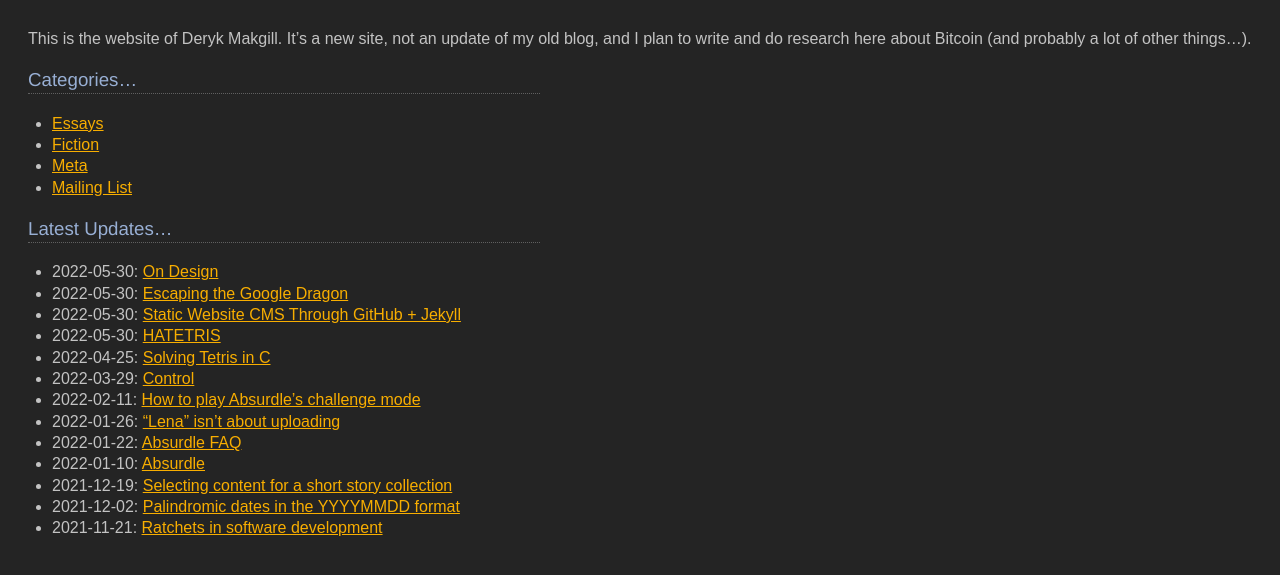
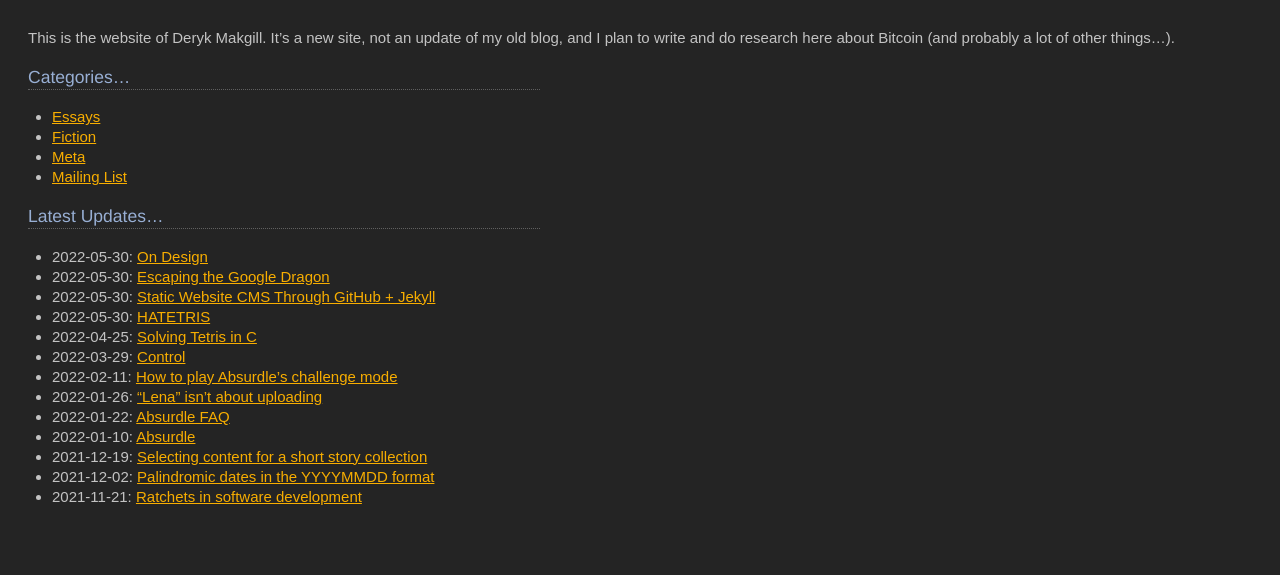
Before and after one commit to dmkgll/dmkgll, a Jekyll site: the page built from index.md, in a window 1280 px wide. Shown: the top 575 px of the page. Built offline with Jekyll 4.4.1, drawn with Linux system fonts in a browser that asks for light colours; our own code applies the rules of GitHub Pages for plain Markdown files.

Commit message:
Update home.html

```diff
--- a/_layouts/home.html
+++ b/_layouts/home.html
@@ -1,6 +1,6 @@
 <html>
   <head>
-    <style>.home{padding-left:20px;padding-right:20px;padding-top:20px;}article{padding-left:20px;padding-right:20px;max-width:512px;}body{font-family:sans-serif;color:#c3c3c3;background:#242424;line-height: 1.3333;}h1,h2,h3,h4,h5,h6{color:#98afd4;border-bottom:.0625rem dotted #606060;font-family:helvetica, sans-serif;font-weight:400;margin:margin: 2rem 0 1rem;}h4{color:#75a7f2;border-bottom:none;}a{color:#f8ae00;}a:visited{color: #f8ae00;}ul{margin: 1rem 0;padding-inline-start: 1.5rem;}</style>
+    <style>.home{padding-left:20px;padding-right:20px;padding-top:20px;}article{padding-left:20px;padding-right:20px;max-width:512px;}body{font-size:15px;font-family:sans-serif;color:#c3c3c3;background:#242424;line-height: 1.3333;}h1,h2,h3,h4,h5,h6{color:#98afd4;border-bottom:.0625rem dotted #606060;font-family:helvetica, sans-serif;font-weight:400;margin:margin: 2rem 0 1rem;}h4{color:#75a7f2;border-bottom:none;}a{color:#f8ae00;}a:visited{color: #f8ae00;}ul{margin: 1rem 0;padding-inline-start: 1.5rem;}</style>
     <meta name="viewport" content="width=device-width, initial-scale=1">
   </head>
   <body>
```
